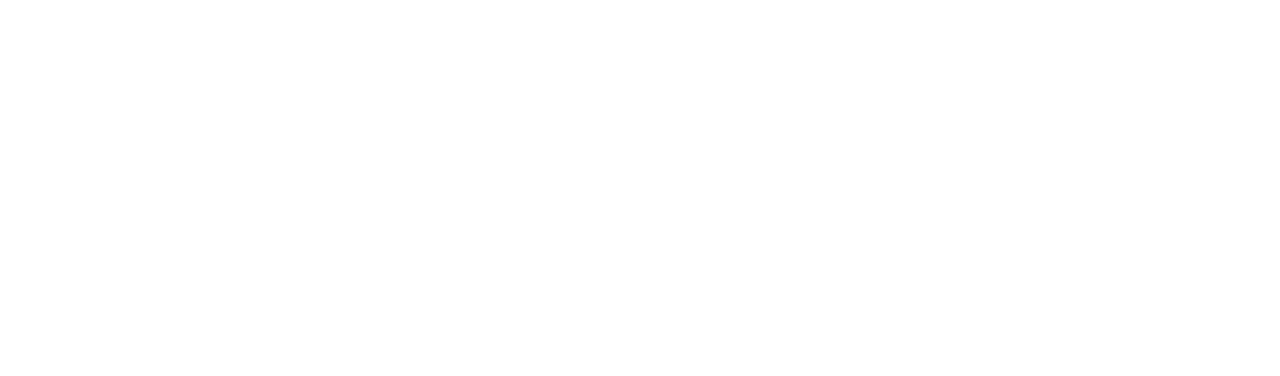
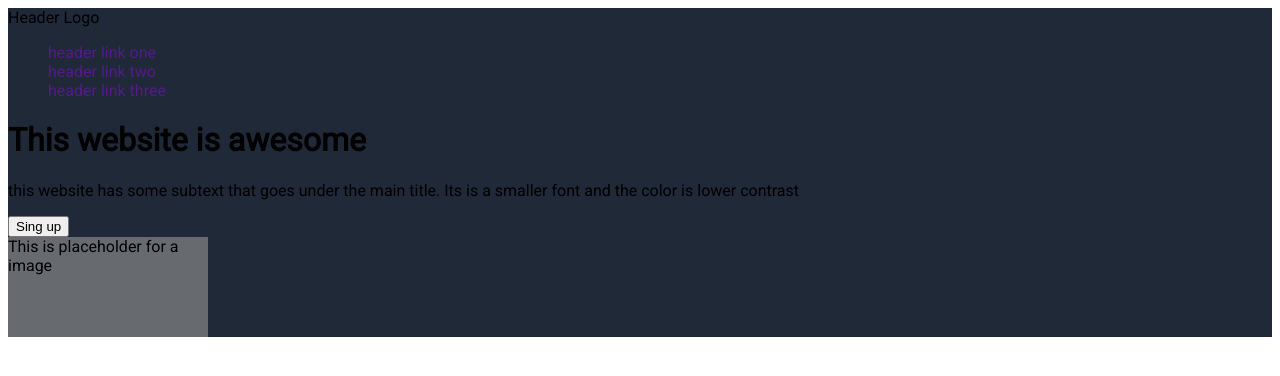
Before and after one commit to megaoy/Odin_Landing_Page, a plain HTML site: page index.html in a window 1280 px wide. Drawn offline with Linux system fonts and the light colour scheme.

Commit message:
added basic content for header and basic css suporting structure

```diff
--- a/index.html
+++ b/index.html
@@ -3,11 +3,27 @@
 <head>
     <meta charset="UTF-8">
     <meta name="viewport" content="width=device-width, initial-scale=1.0">
+    <link rel="stylesheet" href="style.css">
     <title>Landing Page Template</title>
 </head>
 <body>
     <header>
-
+        <div class="top_content">
+            Header Logo
+            <ul>
+                <li><a href="">header link one</a></li>
+                <li><a href="">header link two</a></li>
+                <li><a href="">header link three</a></li>
+            </ul>
+        </div>
+        <div class="hero">
+            <div class="hero_head">
+                <h1>This website is awesome</h1>
+                <p>this website has some subtext that goes under the main title. Its is a smaller font and the color is lower contrast</p>
+                <button>Sing up</button>
+            </div>
+            <div class="img_placeholder">This is placeholder for a image</div>
+        </div>
     </header>
     <div class="content">
 
--- a/style.css
+++ b/style.css
@@ -0,0 +1,20 @@
+@import url('https://fonts.googleapis.com/css2?family=Roboto&display=swap');
+
+body{
+    font-family: 'Roboto', sans-serif;
+}
+header{
+    background-color: #1f2937;
+}
+.img_placeholder{
+    width: 200px;
+    height: 100px;
+    background-color: #676b70;
+}
+
+li{
+    list-style: none;
+}
+a{
+    text-decoration: none;
+}
```
